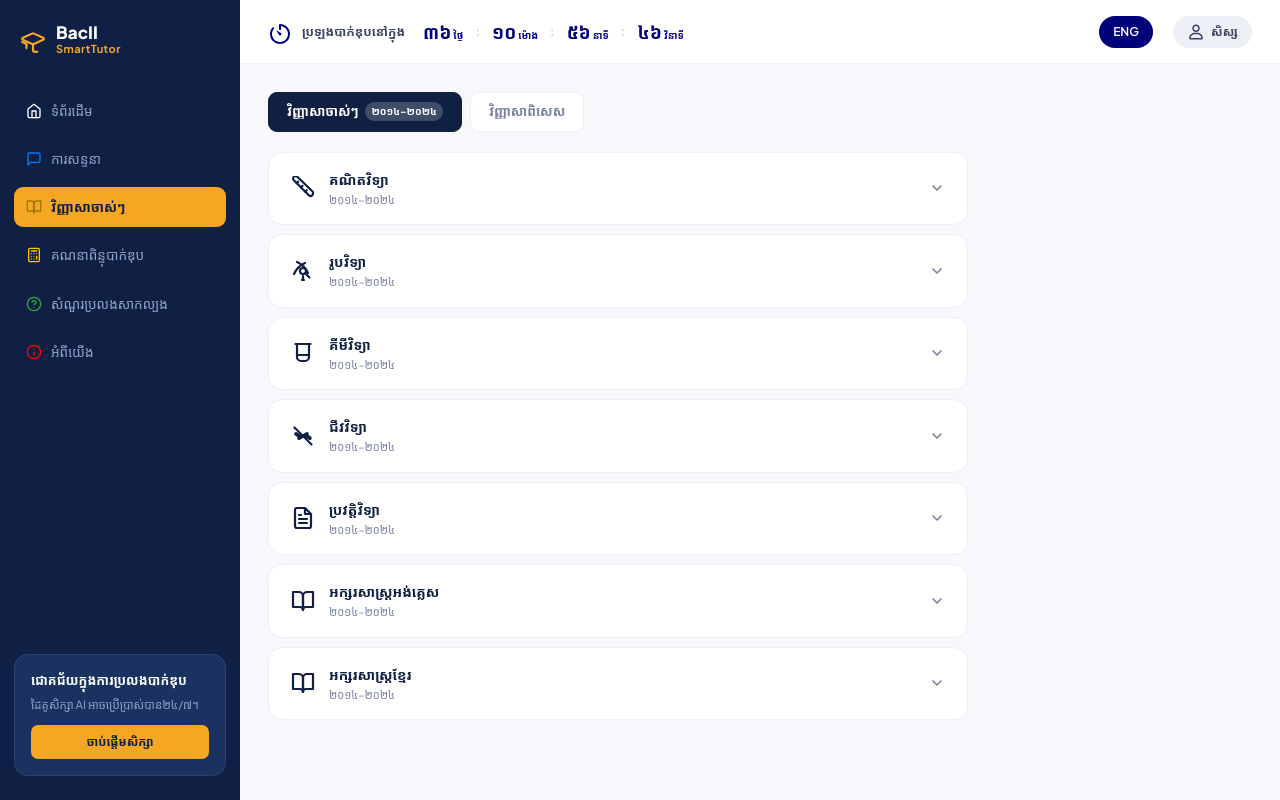
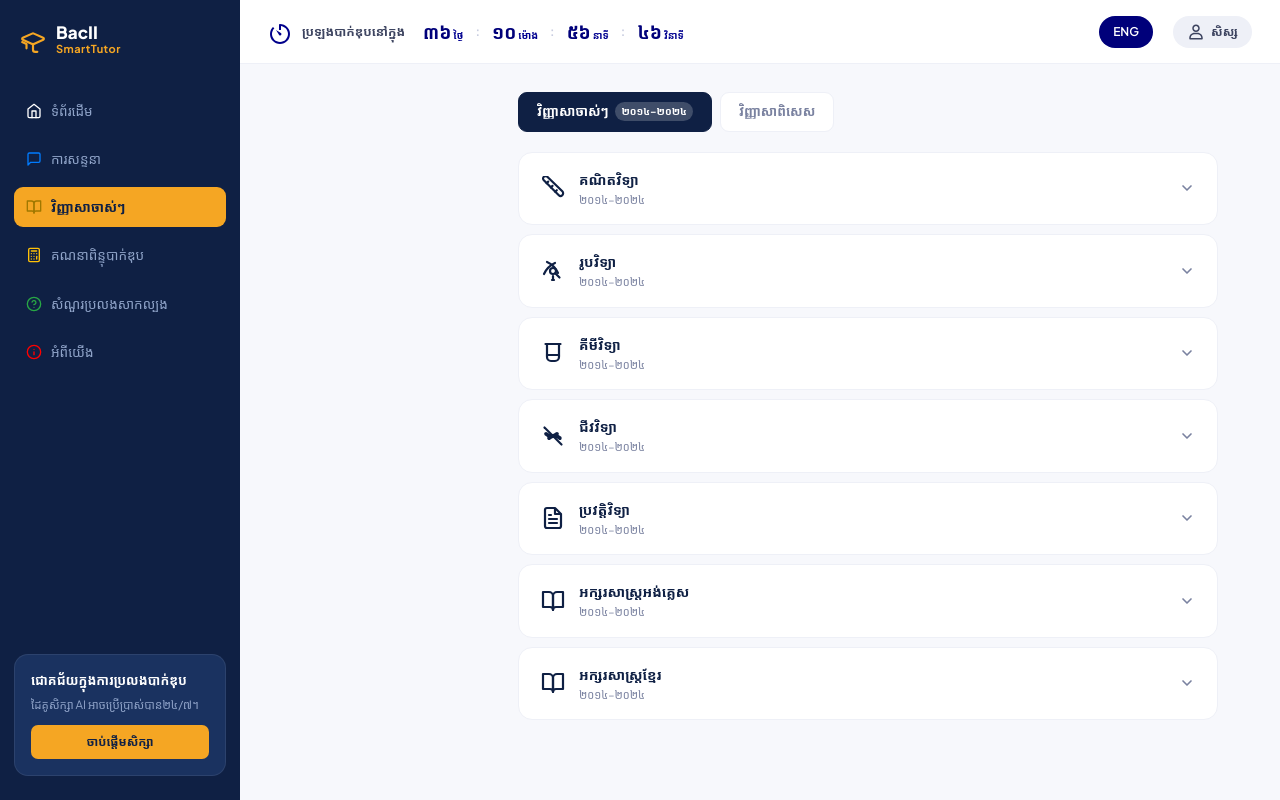
Before and after one commit to SambathHim/BacII-SmartTutor, a Vue app: page /pasttests in a window 1280 px wide. Built offline with nearby package versions, Linux system fonts and the light colour scheme.

Commit message:
Add left margin to PastTestView component

```diff
--- a/src/views/PastTestView.vue
+++ b/src/views/PastTestView.vue
@@ -124,6 +124,7 @@ export default {
   flex-direction: column;
   gap: 20px;
   max-width: 700px;
+  margin-left: 250px;
 }
 
 .tabs {
```
